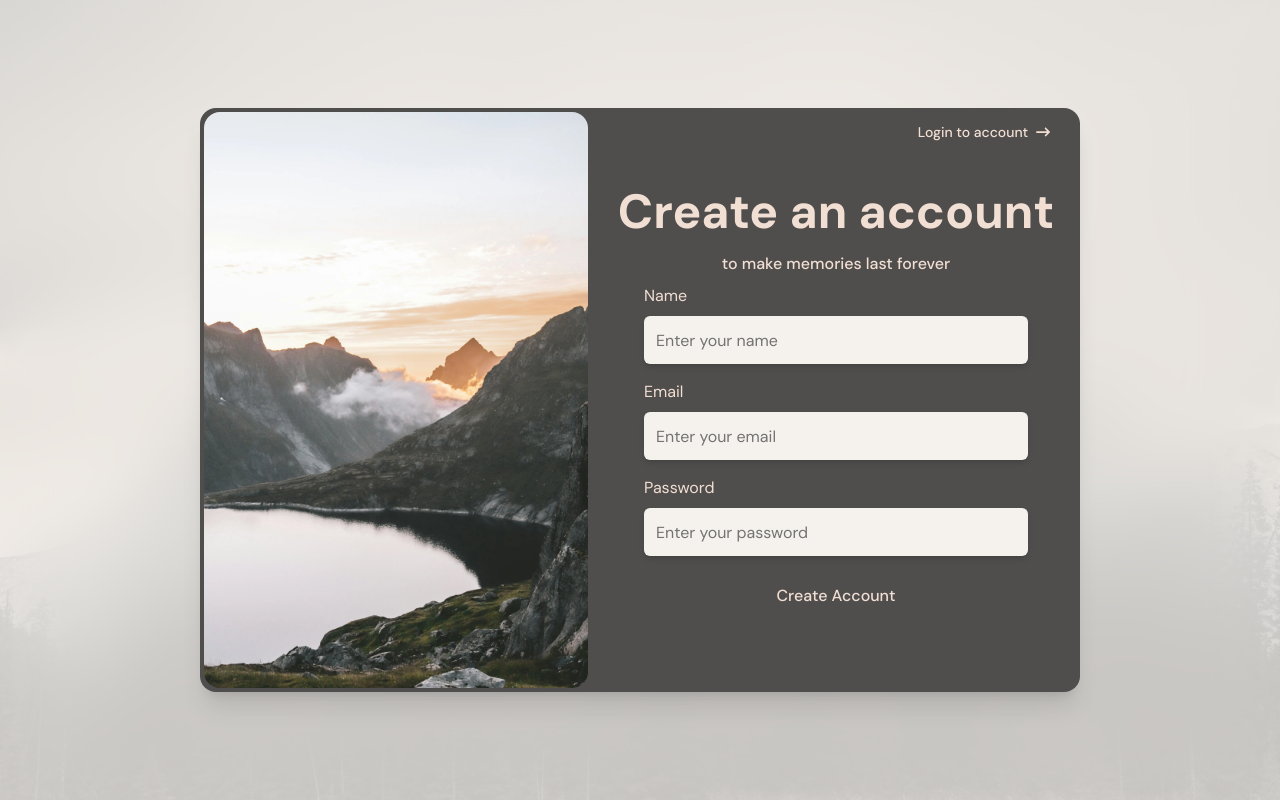
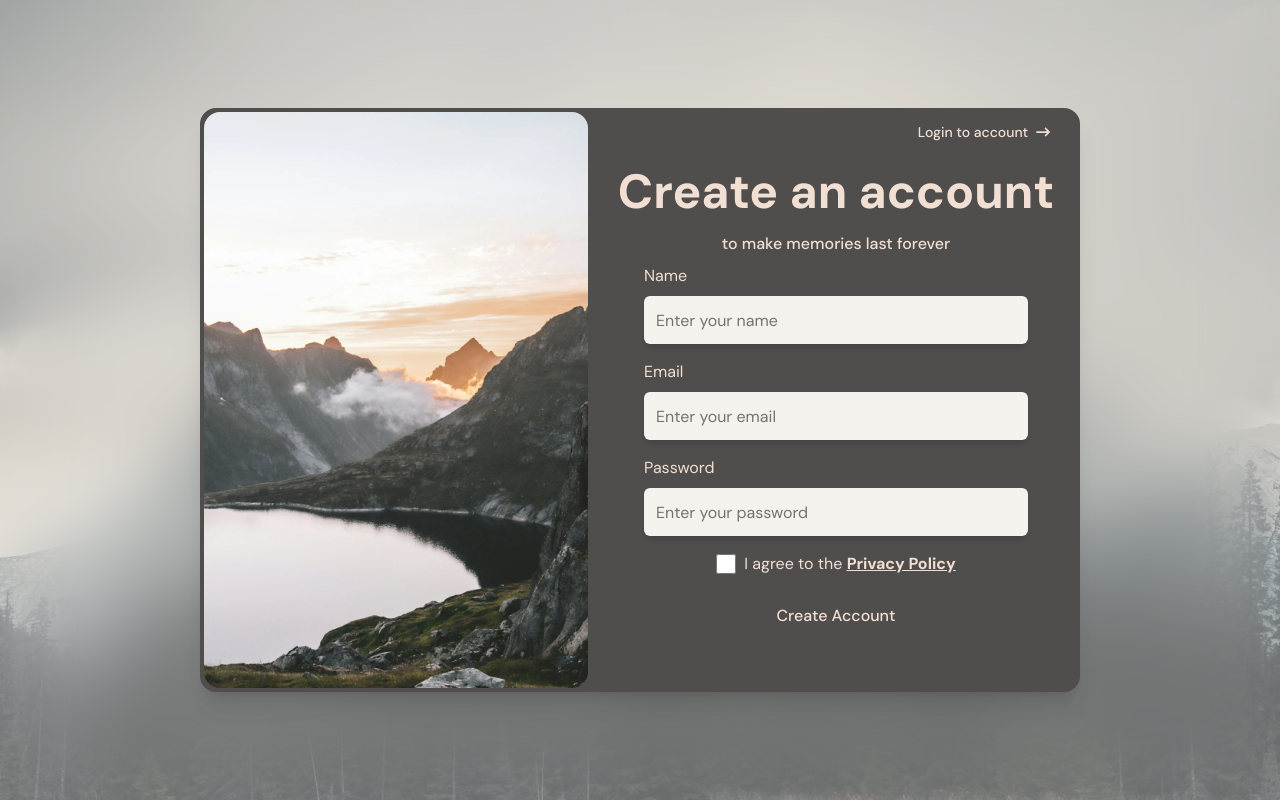
Before and after one commit to as9284/memoir, a React (Vite) app: page / in a window 1280 px wide. Both pictures are taken after typing "name@example.com", "Sample123" into the empty fields and a click on the button "Create new account". Built offline with nearby package versions, Linux system fonts and the light colour scheme; no server answers.

Commit message:
Add terms and services checkbox and improved UI

```diff
--- a/src/components/SignupSection.jsx
+++ b/src/components/SignupSection.jsx
@@ -1,8 +1,7 @@
 import React, { useState } from "react";
 import { FaArrowRightLong } from "react-icons/fa6";
 import { auth } from "../services/firebase";
-import { createUserWithEmailAndPassword } from "firebase/auth";
-import { updateProfile } from "firebase/auth";
+import { createUserWithEmailAndPassword, updateProfile } from "firebase/auth";
 import Mountains from "../assets/mountains.webp";
 
 export const SignupSection = ({ setSection }) => {
@@ -10,12 +9,14 @@ export const SignupSection = ({ setSection }) => {
     name: "",
     email: "",
     password: "",
+    agreeToTerms: false,
   });
 
   const [formErrors, setFormErrors] = useState({
     name: "",
     email: "",
     password: "",
+    agreeToTerms: "",
   });
 
   const [isLoading, setIsLoading] = useState(false);
@@ -35,14 +36,19 @@ export const SignupSection = ({ setSection }) => {
     } else if (formData.password.length < 6) {
       errors.password = "Password must be at least 6 characters.";
     }
+    if (!formData.agreeToTerms) {
+      errors.agreeToTerms = "You must agree to the terms.";
+    }
 
     setFormErrors(errors);
     return Object.keys(errors).length === 0;
   };
 
   const handleInputChange = (e) => {
-    const { name, value } = e.target;
-    setFormData({ ...formData, [name]: value });
+    const { name, value, type, checked } = e.target;
+    const inputValue = type === "checkbox" ? checked : value;
+
+    setFormData({ ...formData, [name]: inputValue });
 
     if (formErrors[name]) {
       setFormErrors((prev) => ({ ...prev, [name]: "" }));
@@ -75,7 +81,7 @@ export const SignupSection = ({ setSection }) => {
   };
 
   return (
-    <div className="relative w-full sm:w-3/5 md:w-3/6 h-[30rem] lg:w-[55rem] lg:h-[36.5rem] bg-memoir-dark rounded-2xl shadow-xl flex justify-center items-center gap-2 p-1 text-memoir-light text-left select-none">
+    <div className="relative w-full sm:w-3/5 md:w-3/6 h-[33rem] lg:w-[55rem] lg:h-[36.5rem] bg-memoir-dark rounded-2xl shadow-xl flex justify-center items-center gap-2 p-1 text-memoir-light text-left select-none">
       <img
         className="hidden lg:block w-96 rounded-2xl"
         src={Mountains}
@@ -141,6 +147,24 @@ export const SignupSection = ({ setSection }) => {
                 placeholder={formErrors.password || "Enter your password"}
               />
             </div>
+            <div className="w-full flex justify-center  items-center gap-2 px-4">
+              <input
+                type="checkbox"
+                name="agreeToTerms"
+                checked={formData.agreeToTerms}
+                onChange={handleInputChange}
+                className="w-5 h-5 accent-memoir-light hover:brightness-90"
+              />
+              <label className="text-sm lg:text-base text-memoir-light">
+                I agree to the{" "}
+                <span className="underline cursor-pointer font-bold">
+                  Privacy Policy
+                </span>
+              </label>
+            </div>
+            {formErrors.agreeToTerms && (
+              <p className="text-red-500 text-xs">{formErrors.agreeToTerms}</p>
+            )}
             <button
               type="submit"
               className="memoir-btn"
--- a/src/pages/Login.jsx
+++ b/src/pages/Login.jsx
@@ -14,7 +14,7 @@ export const Login = () => {
         }}
         className="w-full min-h-dvh bg-cover m-auto flex flex-col justify-center items-center"
       >
-        <div className="w-full min-h-screen bg-memoir-light/80 backdrop-blur-2xl flex flex-col justify-center items-center p-4">
+        <div className="w-full min-h-screen bg-memoir-light/40 backdrop-blur-2xl flex flex-col justify-center items-center p-4">
           {section === "login" ? (
             <LoginSection setSection={setSection} />
           ) : (
```
